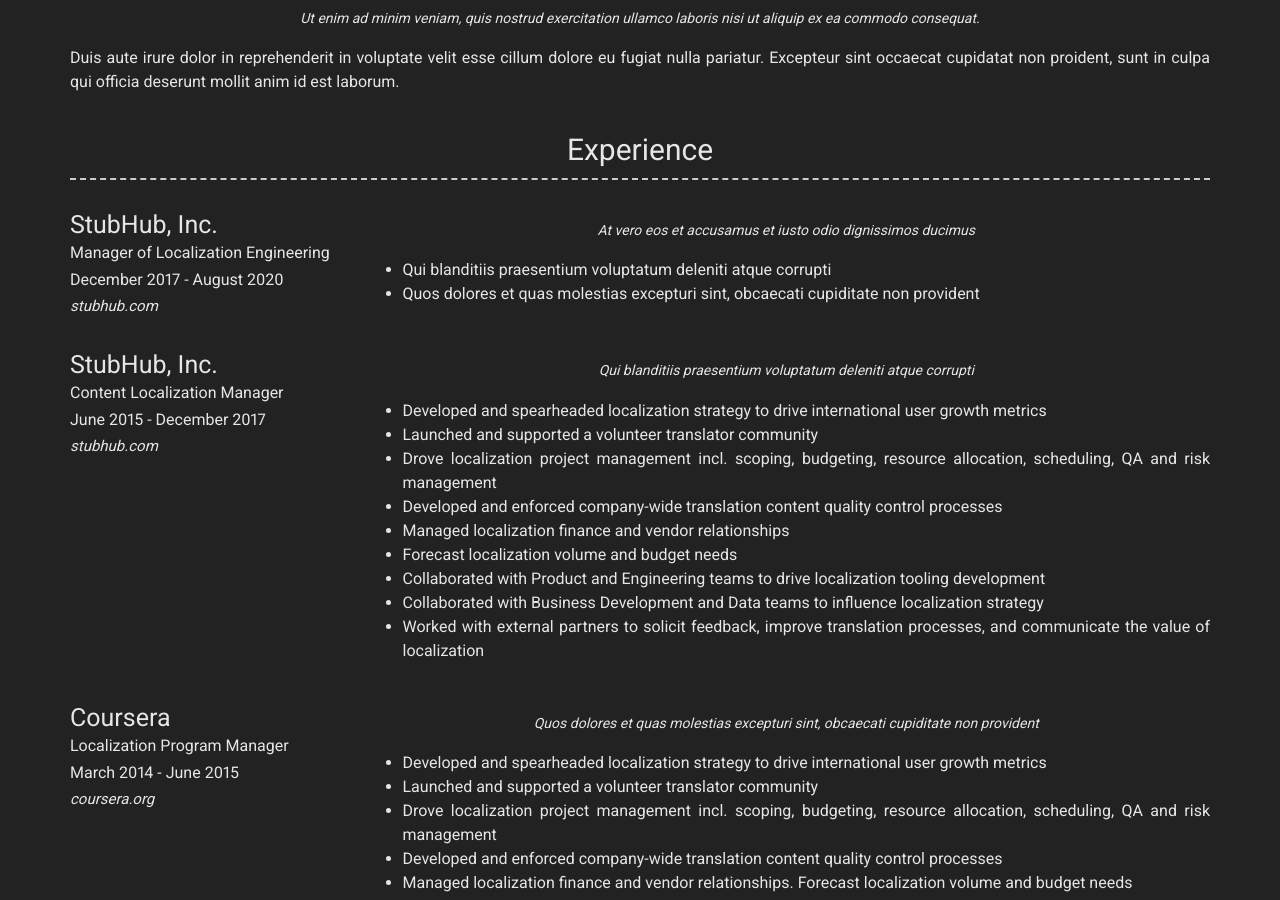
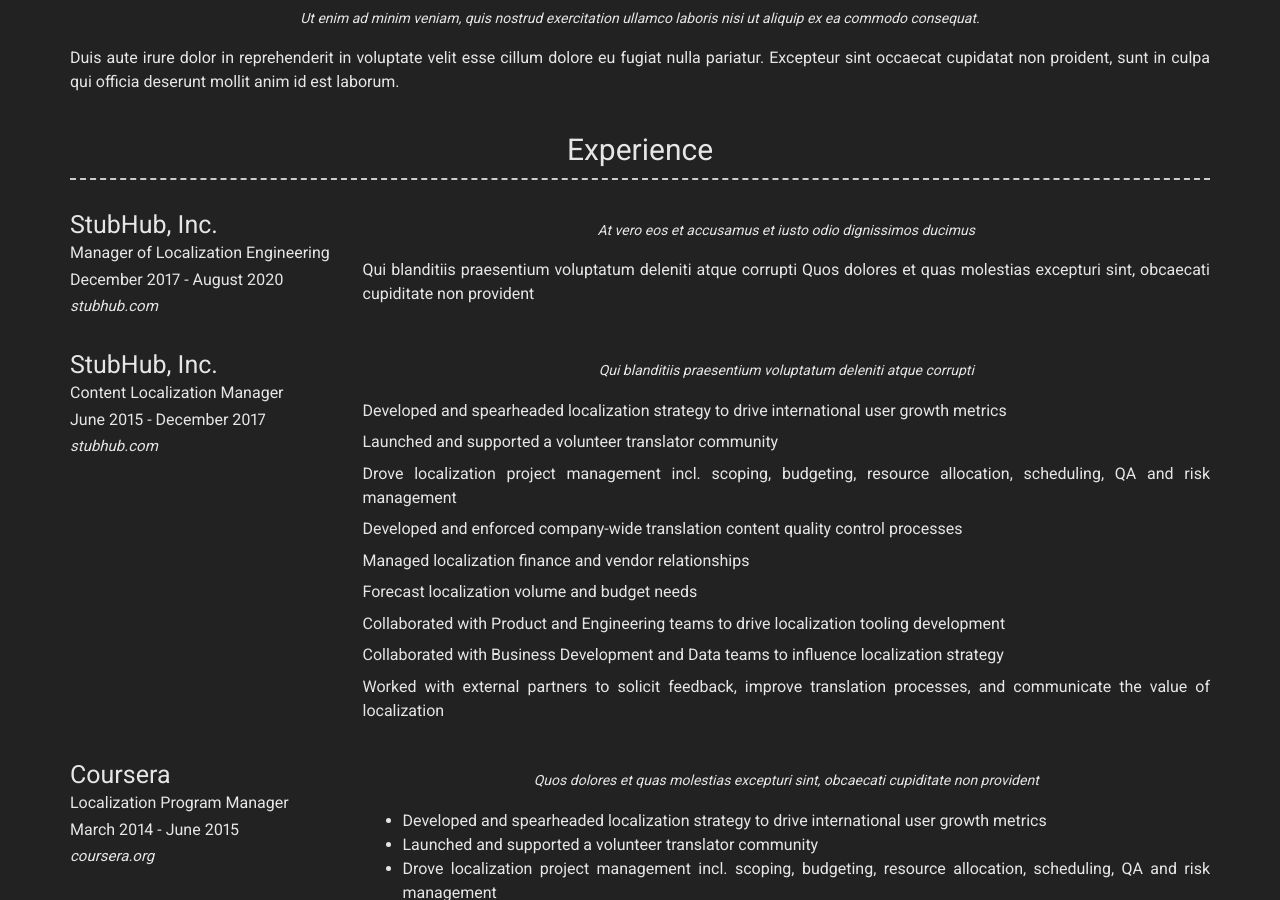
Before and after one commit to kid-pro-kuo/hello, a Jekyll site: the page built from index.md, in a window 1280 px wide and 900 px high, scrolled down 713 px. Built offline with Jekyll 4.4.1, drawn with Linux system fonts in a browser that asks for light colours; nearby versions of some CDN libraries; some web fonts are replaced.

```diff
--- a/_config.yml
+++ b/_config.yml
@@ -58,9 +58,10 @@ content:
     quote: 'At vero eos et accusamus et iusto odio dignissimos ducimus
 
 '
-    description: |
-      - Qui blanditiis praesentium voluptatum deleniti atque corrupti
-      - Quos dolores et quas molestias excepturi sint, obcaecati cupiditate non provident
+    description:
+      Qui blanditiis praesentium voluptatum deleniti atque corrupti
+
+      Quos dolores et quas molestias excepturi sint, obcaecati cupiditate non provident
   - layout: left
     title: StubHub, Inc.
     link: stubhub.com
@@ -70,15 +71,23 @@ content:
 
 '
     description: |
-      - Developed and spearheaded localization strategy to drive international user growth metrics
-      - Launched and supported a volunteer translator community
-      - Drove localization project management incl. scoping, budgeting, resource allocation, scheduling, QA and risk management
-      - Developed and enforced company-wide translation content quality control processes
-      - Managed localization finance and vendor relationships
-      - Forecast localization volume and budget needs
-      - Collaborated with Product and Engineering teams to drive localization tooling development
-      - Collaborated with Business Development and Data teams to influence localization strategy
-      - Worked with external partners to solicit feedback, improve translation processes, and communicate the value of localization
+      Developed and spearheaded localization strategy to drive international user growth metrics
+
+      Launched and supported a volunteer translator community
+
+      Drove localization project management incl. scoping, budgeting, resource allocation, scheduling, QA and risk management
+
+      Developed and enforced company-wide translation content quality control processes
+
+      Managed localization finance and vendor relationships
+
+      Forecast localization volume and budget needs
+
+      Collaborated with Product and Engineering teams to drive localization tooling development
+
+      Collaborated with Business Development and Data teams to influence localization strategy
+
+      Worked with external partners to solicit feedback, improve translation processes, and communicate the value of localization
   - layout: left
     title: Coursera
     link: coursera.org
```
